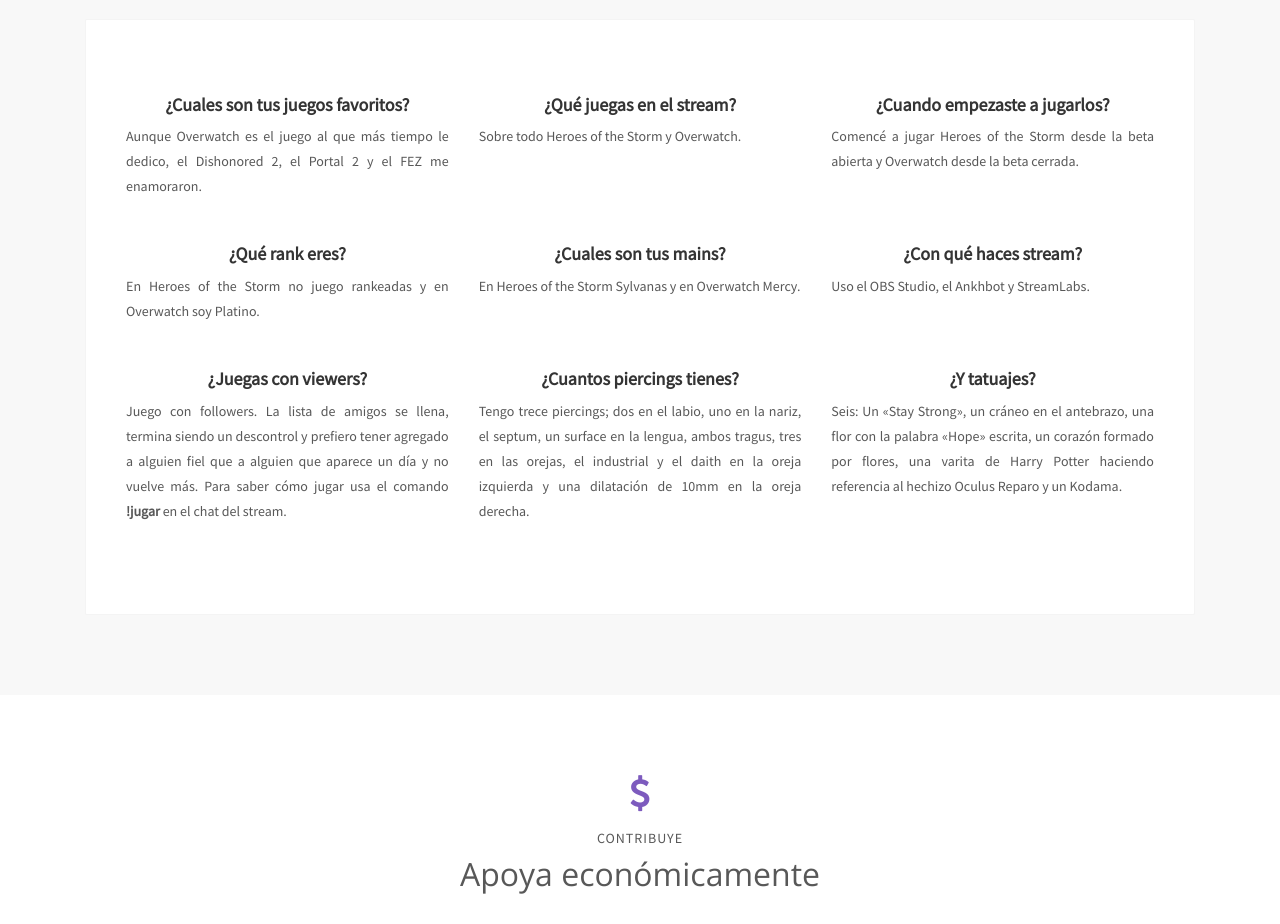
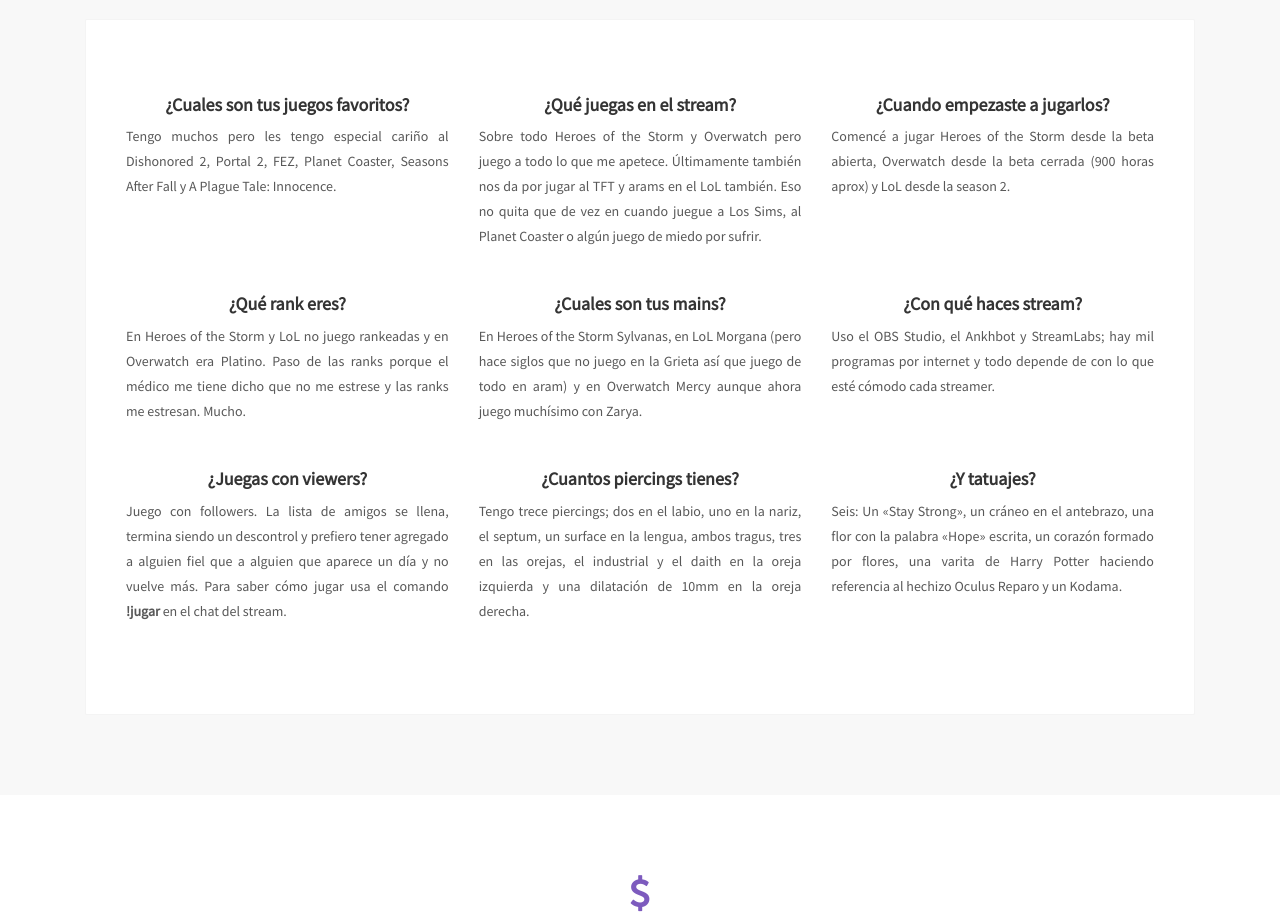
Before and after one commit to fjaguero/extrememadness.es, a plain HTML site: page index.html in a window 1280 px wide. Shown: the part 5500-6424 px from the top of the page. Drawn offline with nearby package versions, Linux system fonts and the light colour scheme; no server answers.

Commit message:
Update index.html

```diff
--- a/index.html
+++ b/index.html
@@ -426,27 +426,27 @@
             <div class="streaming__rules-container">
               <div class="col-md-4 col-xs-12 col-sm-6 streaming__community-value">
                   <h5 class="streaming__list-title">¿Cuales son tus juegos favoritos?</h5>
-                  <p class="streaming__list-description">Aunque Overwatch es el juego al que más tiempo le dedico, el Dishonored 2, el Portal 2 y el FEZ me enamoraron.</p>
+                  <p class="streaming__list-description">Tengo muchos pero les tengo especial cariño al Dishonored 2, Portal 2, FEZ, Planet Coaster, Seasons After Fall y A Plague Tale: Innocence.</p>
               </div>
               <div class="col-md-4 col-xs-12 col-sm-6 streaming__community-value">
                   <h5 class="streaming__list-title">¿Qué juegas en el stream?</h5>
-                  <p class="streaming__list-description">Sobre todo Heroes of the Storm y Overwatch.</p>
+                  <p class="streaming__list-description">Sobre todo Heroes of the Storm y Overwatch pero juego a todo lo que me apetece. Últimamente también nos da por jugar al TFT y arams en el LoL también. Eso no quita que de vez en cuando juegue a Los Sims, al Planet Coaster o algún juego de miedo por sufrir.</p>
               </div>
               <div class="col-md-4 col-xs-12 col-sm-6 streaming__community-value">
                   <h5 class="streaming__list-title">¿Cuando empezaste a jugarlos?</h5>
-                  <p class="streaming__list-description">Comencé a jugar Heroes of the Storm desde la beta abierta y Overwatch desde la beta cerrada.</p>
+                  <p class="streaming__list-description">Comencé a jugar Heroes of the Storm desde la beta abierta, Overwatch desde la beta cerrada (900 horas aprox) y LoL desde la season 2.</p>
               </div>
               <div class="col-md-4 col-xs-12 col-sm-6 streaming__community-value">
                   <h5 class="streaming__list-title">¿Qué rank eres?</h5>
-                  <p class="streaming__list-description">En Heroes of the Storm no juego rankeadas y en Overwatch soy Platino.</p>
+                  <p class="streaming__list-description">En Heroes of the Storm y LoL no juego rankeadas y en Overwatch era Platino. Paso de las ranks porque el médico me tiene dicho que no me estrese y las ranks me estresan. Mucho.</p>
               </div>
               <div class="col-md-4 col-xs-12 col-sm-6 streaming__community-value">
                   <h5 class="streaming__list-title">¿Cuales son tus mains?</h5>
-                  <p class="streaming__list-description">En Heroes of the Storm Sylvanas y en Overwatch Mercy.</p>
+                  <p class="streaming__list-description">En Heroes of the Storm Sylvanas, en LoL Morgana (pero hace siglos que no juego en la Grieta así que juego de todo en aram) y en Overwatch Mercy aunque ahora juego muchísimo con Zarya.</p>
               </div>
               <div class="col-md-4 col-xs-12 col-sm-6 streaming__community-value">
                   <h5 class="streaming__list-title">¿Con qué haces stream?</h5>
-                  <p class="streaming__list-description">Uso el OBS Studio, el Ankhbot y StreamLabs.</p>
+                  <p class="streaming__list-description">Uso el OBS Studio, el Ankhbot y StreamLabs; hay mil programas por internet y todo depende de con lo que esté cómodo cada streamer.</p>
               </div>
               <div class="col-md-4 col-xs-12 col-sm-6 streaming__community-value">
                   <h5 class="streaming__list-title">¿Juegas con viewers?</h5>
```
